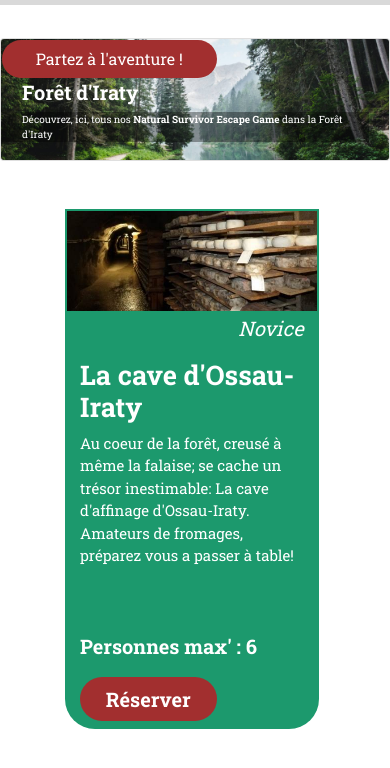
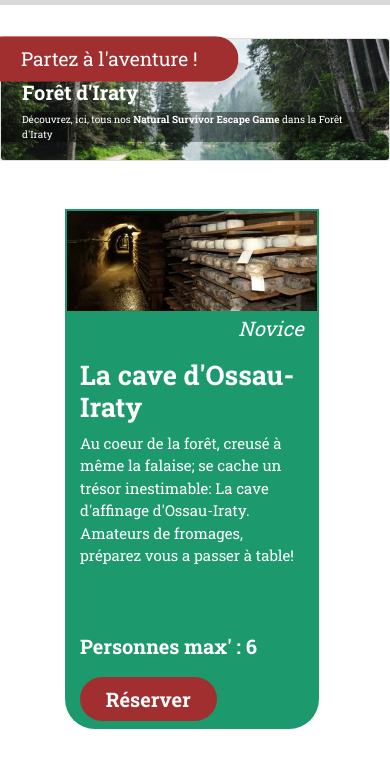
Before and after one commit to Florine79210/survivor, a plain HTML site: page ressources/page-tous-les-lieux/page-foret-d-iraty/foret-d-iraty-index.html in a window 390 px wide. In both pictures the pointer is over the link "Partez à l'aventure !". Shown: the part 72-840 px from the top of the page. Drawn offline with nearby package versions, Linux system fonts and the light colour scheme.

```diff
--- a/ressources/page-contact/contact-style.css
+++ b/ressources/page-contact/contact-style.css
@@ -16,6 +16,12 @@
     margin-top: 250px;
     margin-left: 30px;
   }
+
+  .bandeau .btn:hover {
+    transform: scale(1.2);
+    transition: 1.5s;
+  }
+
 
   .bandeau h3 {
     color: #ffffff;
--- a/ressources/page-offrir/offrir-style.css
+++ b/ressources/page-offrir/offrir-style.css
@@ -22,6 +22,11 @@
     margin-top: 250px;
     margin-left: 30px;
 }
+
+.bandeau .btn:hover {
+    transform: scale(1.2);
+    transition: 1.5s;
+  }
 
 .bandeau h4 {
     color: #000000;
@@ -86,6 +91,12 @@
     padding-right: 30px;
     padding-left: 30px;
 }
+
+.carte-cadeaux a:hover {
+    transform: scale(1.1);
+    transition: 1.5s;
+    font-weight: bold;
+  }
 
 .carte-cadeaux ul {
     list-style: none;
--- a/ressources/page-reservation/reservation-style.css
+++ b/ressources/page-reservation/reservation-style.css
@@ -15,6 +15,11 @@
   border-radius: 30px;
   margin-top: 250px;
   margin-left: 30px;
+}
+
+.bandeau .btn:hover {
+  transform: scale(1.2);
+  transition: 1.5s;
 }
 
 .bandeau h2 {
@@ -70,6 +75,11 @@
   color: #ffffff;
   background-color: #a22f2f;
   font-weight: bold;
+}
+
+.formulaire .btn:hover {
+  transform: scale(1.2);
+  transition: 1.5s;
 }
 
 
--- a/ressources/page-tous-les-lieux/page-foret-d-iraty/foret-d-iraty-index.html
+++ b/ressources/page-tous-les-lieux/page-foret-d-iraty/foret-d-iraty-index.html
@@ -117,7 +117,7 @@
                     <div class="col-lg-12">
                       <p class="text-right"><span>Novice</span></p>
                       <h2>A la recherche de la Meule d'or</h2>
-                      <p>En 1136, un modeste formager fit fortune. Pour éviter que sa femme ne dépense sa fortune, il fit fondre toutes ses pièces d'or et les transforma en une meule d'or. Malheureusement pour lui la Meule d'or roula et dévala la montagne et disparu dans la forêt. A vous de la retrouver.</p>
+                      <p>En 1436, un modeste formager fit fortune. Pour éviter que sa femme ne dépense sa fortune, il fit fondre toutes ses pièces d'or et les transforma en une meule d'or. Malheureusement pour lui la Meule d'or roula et dévala la montagne et disparu dans la forêt. A vous de la retrouver.</p>
                     </div>
                   </div>
 
--- a/ressources/page-tous-les-lieux/page-foret-d-iraty/foret-d-iraty-style.css
+++ b/ressources/page-tous-les-lieux/page-foret-d-iraty/foret-d-iraty-style.css
@@ -13,6 +13,12 @@
     margin-top: 250px;
     margin-left: 30px;
 }
+
+.bandeau .btn:hover {
+    transform: scale(1.2);
+    transition: 1.5s;
+  }
+
 
 .bandeau h1 {
     color: #ffffff;
@@ -84,6 +90,12 @@
     border-radius: 30px;
     width: 8vw;
 }
+
+.nseg .btn:hover {
+    transform: scale(1.2);
+    transition: 1.5s;
+  }
+
 
 /* MEDIA QUERIES */
 /* ============================================================================================================ */
--- a/ressources/page-tous-les-lieux/page-foret-de-vizzavona/foret-de-vizzavona-style.css
+++ b/ressources/page-tous-les-lieux/page-foret-de-vizzavona/foret-de-vizzavona-style.css
@@ -13,6 +13,11 @@
     margin-top: 250px;
     margin-left: 30px;
 }
+
+.bandeau .btn:hover {
+    transform: scale(1.2);
+    transition: 1.5s;
+  }
 
 .bandeau h1 {
     color: #ffffff;
@@ -83,6 +88,12 @@
     border-radius: 30px;
     width: 8vw;
 }
+
+.nseg .btn:hover {
+    transform: scale(1.2);
+    transition: 1.5s;
+  }
+
 
 /* MEDIA QUERIES */
 /* ============================================================================================================ */
--- a/ressources/page-tous-les-lieux/page-foret-des-landes/foret-des-landes-style.css
+++ b/ressources/page-tous-les-lieux/page-foret-des-landes/foret-des-landes-style.css
@@ -13,6 +13,11 @@
     margin-top: 250px;
     margin-left: 30px;
 }
+
+.bandeau .btn:hover {
+    transform: scale(1.2);
+    transition: 1.5s;
+  }
 
 .bandeau h1 {
     color: #ffffff;
@@ -83,6 +88,11 @@
     border-radius: 30px;
     width: 8vw;
 }
+
+.nseg .btn:hover {
+    transform: scale(1.2);
+    transition: 1.5s;
+  }
 
 /* MEDIA QUERIES */
 /* ============================================================================================================ */
--- a/ressources/page-tous-les-lieux/page-massif-du-mont-blanc/massif-du-mont-blanc-style.css
+++ b/ressources/page-tous-les-lieux/page-massif-du-mont-blanc/massif-du-mont-blanc-style.css
@@ -13,6 +13,11 @@
     margin-top: 250px;
     margin-left: 30px;
 }
+
+.bandeau .btn:hover {
+    transform: scale(1.2);
+    transition: 1.5s;
+  }
 
 .bandeau h1 {
     color: #ffffff;
@@ -83,6 +88,11 @@
     border-radius: 30px;
     width: 8vw;
 }
+
+.nseg .btn:hover {
+    transform: scale(1.2);
+    transition: 1.5s;
+  }
 
 /* MEDIA QUERIES */
 /* ============================================================================================================ */
--- a/ressources/page-tous-les-lieux/page-p-n-de-la-vanoise/p-n-de-la-vanoise-style.css
+++ b/ressources/page-tous-les-lieux/page-p-n-de-la-vanoise/p-n-de-la-vanoise-style.css
@@ -13,6 +13,11 @@
     margin-top: 250px;
     margin-left: 30px;
 }
+
+.bandeau .btn:hover {
+    transform: scale(1.2);
+    transition: 1.5s;
+  }
 
 .bandeau h1 {
     color: #ffffff;
@@ -82,6 +87,11 @@
     border-radius: 30px;
     width: 8vw;
 }
+
+.nseg .btn:hover {
+    transform: scale(1.2);
+    transition: 1.5s;
+  }
 
 /* MEDIA QUERIES */
 /* ============================================================================================================ */
--- a/ressources/page-tous-les-lieux/page-r-n-du-neouvielle/r-n-du-neouvielle-style.css
+++ b/ressources/page-tous-les-lieux/page-r-n-du-neouvielle/r-n-du-neouvielle-style.css
@@ -13,6 +13,11 @@
     margin-top: 250px;
     margin-left: 30px;
 }
+
+.bandeau .btn:hover {
+    transform: scale(1.2);
+    transition: 1.5s;
+  }
 
 .bandeau h1 {
     color: #ffffff;
@@ -82,6 +87,12 @@
     border-radius: 30px;
     width: 8vw;
 }
+
+.nseg .btn:hover {
+    transform: scale(1.2);
+    transition: 1.5s;
+  }
+
 
 /* MEDIA QUERIES */
 /* ============================================================================================================ */
--- a/ressources/page-tous-les-lieux/tous-les-lieux-style.css
+++ b/ressources/page-tous-les-lieux/tous-les-lieux-style.css
@@ -16,6 +16,11 @@
     margin-top: 250px;
     margin-left: 30px;
 }
+
+.bandeau .btn:hover {
+    transform: scale(1.2);
+    transition: 1.5s;
+  }
 
 .bandeau h1 {
     color: #ffffff;
@@ -54,6 +59,13 @@
     width: 15vw;
     background: rgba(0, 0, 0, 0.35);
 }
+
+.carousel-item a:hover {
+    transition: 1.5s;
+    background: none;
+    color: #000000;
+    text-decoration: none;
+  }
 
 .carousel-item p {
     color: #ffffff;
```
Also changed, not shown: ressources/accueil-style.css (+16 -0 lines), ressources/style.css (+10 -1 lines).
